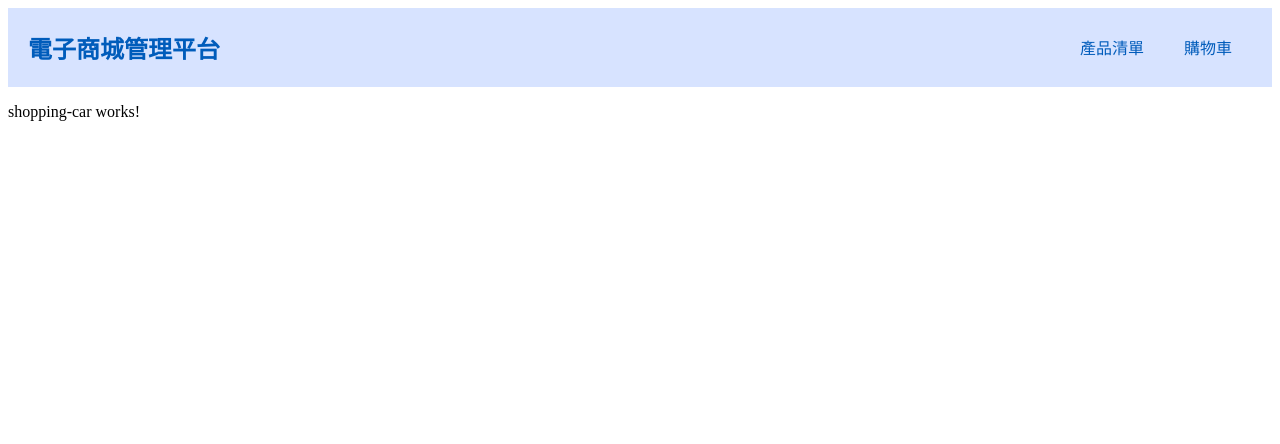
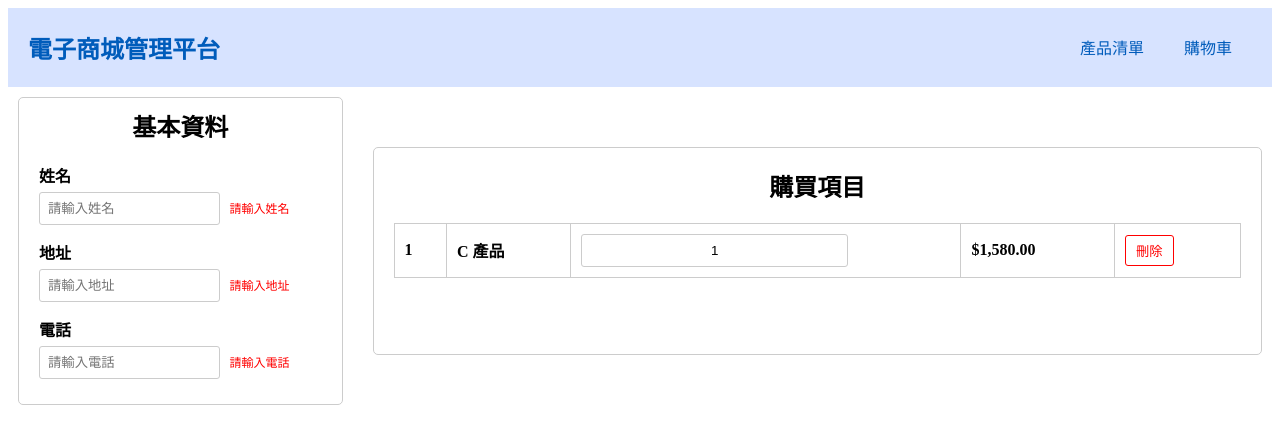
Before and after one commit to cherites0610/mcu-112-2-web-11130403-final, an Angular app: page /shoppingCard in a window 1280 px wide. Shown: the top 444 px of the page. Built offline with nearby package versions, Linux system fonts and the light colour scheme.

Commit message:
feat(shopping-car):新增購物車頁面

```diff
--- a/src/app/shopping-car/shopping-car.component.css
+++ b/src/app/shopping-car/shopping-car.component.css
@@ -1,3 +1,87 @@
 :host {
   display: block;
+  padding: 10px;
 }
+
+.container {
+  display: flex;
+  gap:30px
+}
+
+.form-container {
+  flex: 1;
+  padding: 10px 20px;
+  border: 1px solid #ccc;
+  border-radius: 5px;
+}
+
+h2 {
+  text-align: center;
+  margin: 0;
+  margin-bottom: 20px;
+}
+
+.form-group {
+  margin-bottom: 15px;
+}
+
+label {
+  display: block;
+  margin-bottom: 5px;
+  font-weight: bold;
+}
+
+input[type="text"] {
+  width: calc(100% - 120px);
+  padding: 8px;
+  border: 1px solid #ccc;
+  border-radius: 3px;
+}
+
+.error-message {
+  display: inline-block;
+  margin-left: 10px;
+  color: red;
+  font-size: 12px;
+}
+
+.cart-container {
+  flex: 3;
+  margin: 50px auto;
+  padding: 20px;
+  border: 1px solid #ccc;
+  border-radius: 5px;
+}
+
+.cart-table {
+  width: 100%;
+  border-collapse: collapse;
+}
+
+.cart-table th {
+  padding: 10px;
+  border: 1px solid #ccc;
+  text-align: left;
+}
+
+.quantity-input {
+  width: 50px;
+  padding: 5px;
+  border: 1px solid #ccc;
+  border-radius: 3px;
+  text-align: center;
+}
+
+.delete-button {
+  background-color: white;
+  color: red;
+  border: 1px solid red;
+  padding: 5px 10px;
+  cursor: pointer;
+  border-radius: 3px;
+}
+
+.delete-button:hover {
+  background-color: red;
+  color: white;
+}
--- a/src/app/shopping-car/shopping-car.component.html
+++ b/src/app/shopping-car/shopping-car.component.html
@@ -1 +1,39 @@
-<p>shopping-car works!</p>
+<div class="container">
+    <div class="form-container">
+        <h2>基本資料</h2>
+        <form>
+            <div class="form-group">
+                <label for="name">姓名</label>
+                <input type="text" id="name" placeholder="請輸入姓名">
+                <span class="error-message">請輸入姓名</span>
+            </div>
+            <div class="form-group">
+                <label for="address">地址</label>
+                <input type="text" id="address" placeholder="請輸入地址">
+                <span class="error-message">請輸入地址</span>
+            </div>
+            <div class="form-group">
+                <label for="phone">電話</label>
+                <input type="text" id="phone" placeholder="請輸入電話">
+                <span class="error-message">請輸入電話</span>
+            </div>
+        </form>
+    </div>
+
+    <div class="cart-container">
+        <h2>購買項目</h2>
+        <table class="cart-table">
+            <thead>
+                <tr>
+                    <th>1</th>
+                    <th>C 產品</th>
+                    <th>
+                        <input type="text" value="1" class="quantity-input">
+                    </th>
+                    <th>$1,580.00</th>
+                    <th><button class="delete-button">刪除</button></th>
+                </tr>
+            </thead>
+        </table>
+    </div>
+</div>
```
